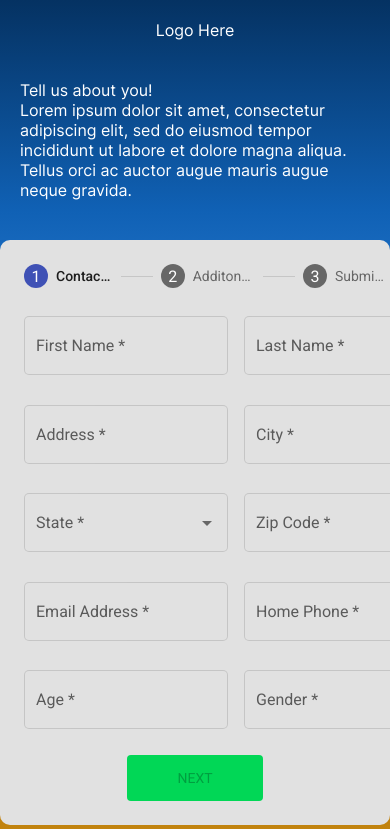
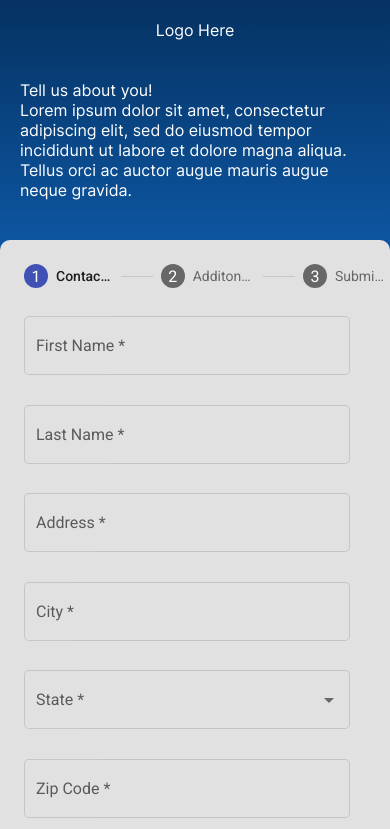
Before and after one commit to LagreMedia/Cain_, an Angular app: page / in a window 390 px wide. Shown: the top 829 px of the page. Built offline with nearby package versions, Linux system fonts and the light colour scheme.

Commit message:
fix mobile view in form

```diff
--- a/src/app/form/form.component.scss
+++ b/src/app/form/form.component.scss
@@ -45,13 +45,12 @@
             }
         }
 
-        @media only screen and (max-width: 600px) {
+        @media only screen and (max-width:750px) {
             .form-step-wrapper {
                 width: 100%;
-                form {
+                .contactInfo {
                     display: grid;
                     grid-template-columns: 1fr;
-                    justify-items: center;
                 }
             }
             .label {
```
